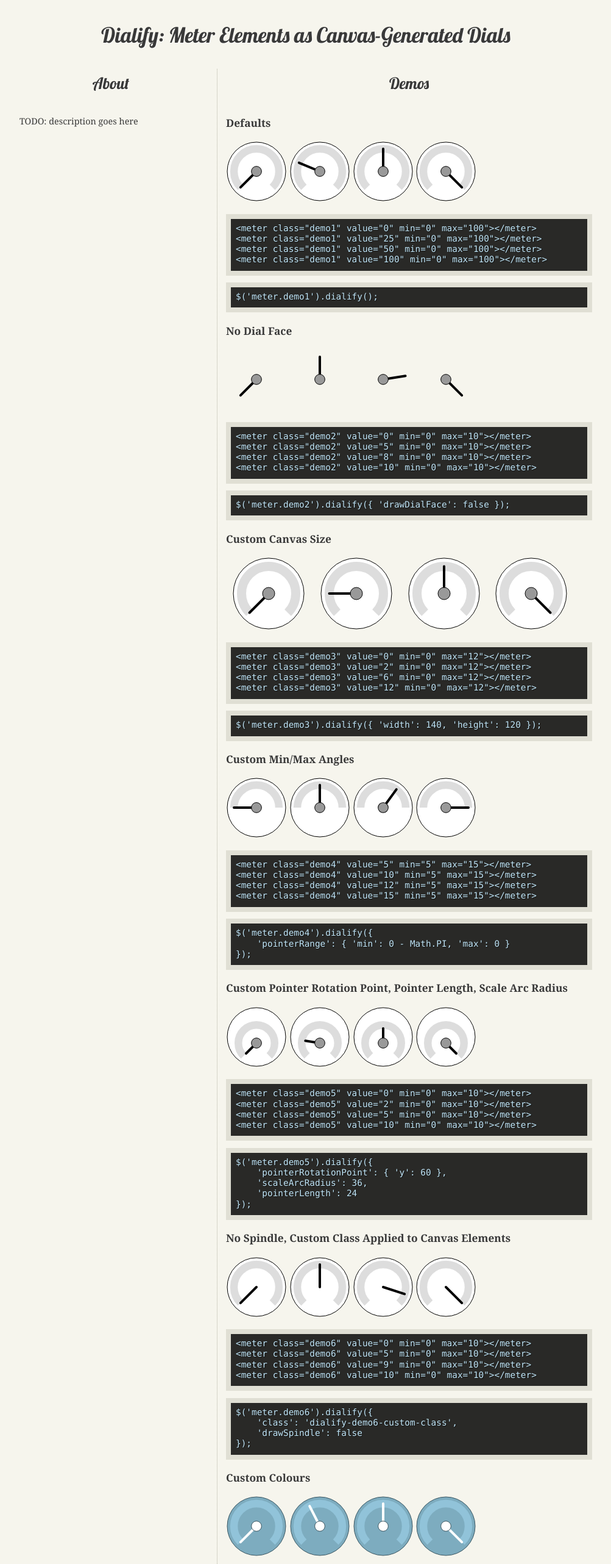
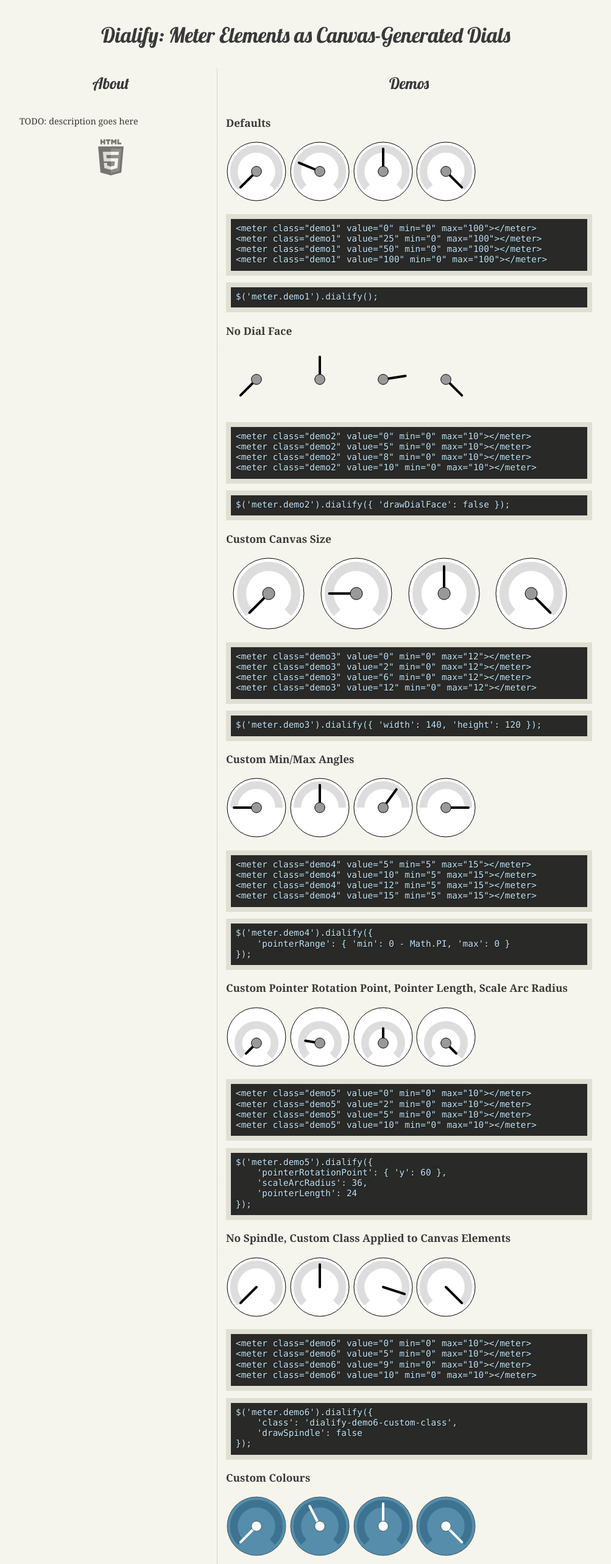
Before and after one commit to markembling/Dialify, a plain HTML site: page examples/index.html in a window 1280 px wide. Shown: the top 2564 px of the page at 61% size, without its empty margins (138-1141 px from the left). Drawn offline with nearby package versions, Linux system fonts and the light colour scheme.

Commit message:
A couple of teeny tiny tweaks.

```diff
--- a/examples/index.html
+++ b/examples/index.html
@@ -32,9 +32,9 @@
 			'drawSpindle': false
 		});
 		$('meter.demo7').dialify({
-			'dialFaceColor': 'rgb(125, 172, 191)',
+			'dialFaceColor': 'rgb(86, 141, 171)',
 			'dialOutlineColor': 'rgb(59, 86, 97)',
-			'scaleRangeColor': 'rgb(145, 195, 217)',
+			'scaleRangeColor': 'rgb(61, 115, 145)',
 			'pointerColor': 'rgb(255, 255, 255)',
 			'spindleColor': 'rgb(255, 255, 255)',
 			'spindleOutlineColor': 'rgb(59, 86, 97)'
@@ -62,6 +62,8 @@
 			<h1>About</h1>
 			<p>TODO: description goes here</p>
 		</header>
+
+		<p id="html5"><img src="html5.png" alt="HTML5" title="HTML5" /></p>
 	</section>
 
 	<section id="demos">
@@ -221,7 +223,7 @@
 		<p>
 			<i>by</i> <a href="http://markembling.info/" rel="author">Mark Embling</a>
 			<span class="separator">✽</span>
-			<a href="http://twitter.com/share" class="twitter-share-button" data-text="Dialify: a #jQuery plugin that replaces #html5 meter elements with canvas dials" data-url="http://markembling.info/view/dialify" data-count="none" data-via="markembling">Tweet</a>
+			<a href="http://twitter.com/share" class="twitter-share-button" data-text="Dialify: a #jQuery plugin that replaces #html5 meter elements with canvas dials" data-url="http://markembling.info/tagged/dialify" data-count="none" data-via="markembling">Tweet</a>
 		</p>
 	</footer>
 
--- a/examples/standard.css
+++ b/examples/standard.css
@@ -12,7 +12,7 @@ body {
 }
 
 ::selection {
-	background: rgb(125, 172, 191);
+	background: rgb(86, 141, 171);
 	color: rgb(255, 255, 255);
 	-webkit-text-shadow: none !important;
 	text-shadow: none !important;
@@ -72,6 +72,10 @@ section#demos img {
 	border: solid 8px #E0DFD4;
 }
 
+#html5 {
+	text-align: center;
+}
+
 code {
 	font-family: Consolas, 'Courier New', monospace;
 	background-color: #E6E5DD;
```
Also changed, not shown: examples/html5.png (added).
